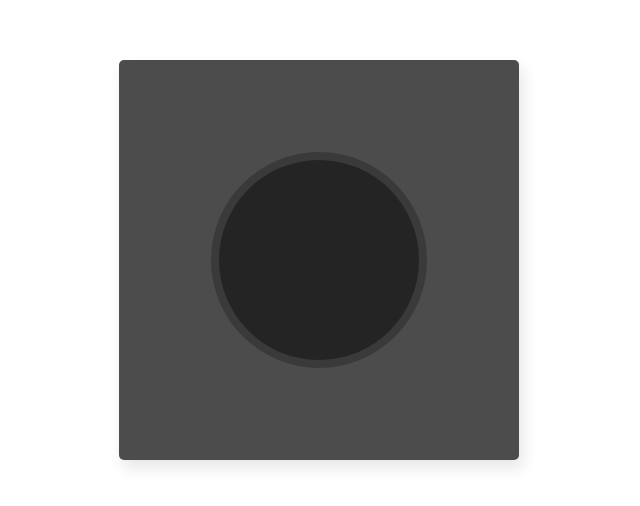
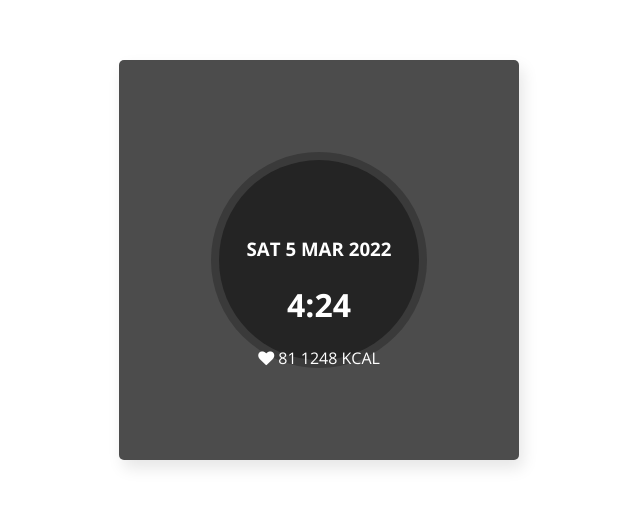
Before and after one commit to taylornoj/100DaysOfCSS, a plain HTML site: page 010/index.html in a window 1280 px wide. Shown: the part 140-646 px from the top of the page, without its empty margins (321-961 px from the left). Drawn offline with nearby package versions, Linux system fonts and the light colour scheme.

Commit message:
add clock face text

```diff
--- a/010/index.html
+++ b/010/index.html
@@ -12,6 +12,15 @@
   <div class="frame">
     <div class="center">
       <div class="circle_one">
+        <div class="text-container">
+          <h3>WED 24 MAY 2022</h3>
+          <h1>13:00</h1>
+          <span class="heart">
+            <i class="fa fa-heart" aria-hidden="true"></i>
+            81
+          </span>
+          <span>1248 KCAL</span>
+        </div>
 
       </div>
     </div>
--- a/010/index.js
+++ b/010/index.js
@@ -0,0 +1,31 @@
+setInterval(getDateTime, 1000);
+
+function dayToday(dayNum){
+	dayArr = ["SUN", "MON", "TUE", "WED", "THU", "FRI", "SAT"]
+	return dayArr[dayNum]
+}
+
+function	monthToday(monthNum){
+	monthArr = ["JAN", "FEB", "MAR", "APR", "MAY", "JUN", "JUL", "AUG", "SEP", "OCT", "NOV", "DEC"]
+	return monthArr[monthNum];
+}
+
+function addZero(min){
+	return min<10 ? `0${min}`: min;
+}
+
+
+function getDateTime(){
+	const dateTime = new Date();
+	let day, date, month, year, hour, minute;
+	day = dayToday(dateTime.getDay());
+	date = dateTime.getDate();
+	month = monthToday(dateTime.getMonth());
+	year = dateTime.getFullYear();
+	hour = dateTime.getHours();
+	minute = addZero(dateTime.getMinutes());
+
+	document.querySelector(".text-container h3").innerHTML = `${day} ${date} ${month} ${year}`
+
+document.querySelector(".text-container h1").innerHTML = `${hour}:${minute}`
+}
--- a/010/style.css
+++ b/010/style.css
@@ -35,3 +35,10 @@
 	justify-content: center;
 	align-items: center;
 }
+
+.text-container{
+	text-align: center;
+	width: 160px;
+	height: 85px;
+	color: #fff;
+}
```
